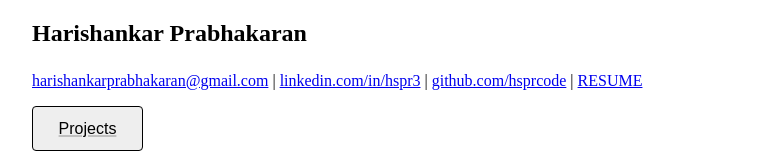
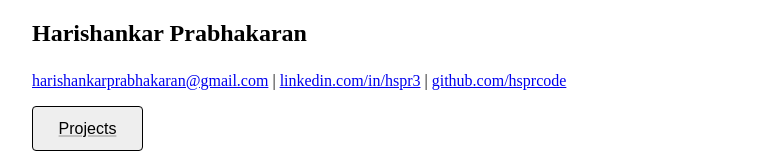
Before and after one commit to hsprcode/hsprcode.github.io, a plain HTML site: page index.html in a window 1280 px wide. Shown: the top 162 px of the page, without its empty margins (104-879 px from the left). Drawn offline with Linux system fonts and the light colour scheme.

Commit message:
minor edit

```diff
--- a/index.html
+++ b/index.html
@@ -149,7 +149,7 @@
          <a href="mailto:harishankarprabhakaran@gmail.com" target="_blank">harishankarprabhakaran@gmail.com</a>
         | <a href="http://linkedin.com/in/hspr3" target="_blank">linkedin.com/in/hspr3</a>
         | <a href="https://github.com/hsprcode" target="_blank">github.com/hsprcode</a>
-        | <a href="Harishankar_Resume.pdf" target="_blank">RESUME</a>
+        <!-- | <a href="Harishankar_Resume.pdf" target="_blank">RESUME</a> -->
             <p></p>
         <div style="display: flex; gap: 10px;">
             <!-- <button id = "default" class="modern-button" onclick="showTab('myStory', this)">Story</button> -->
```
Also changed, not shown: 1 other file.
